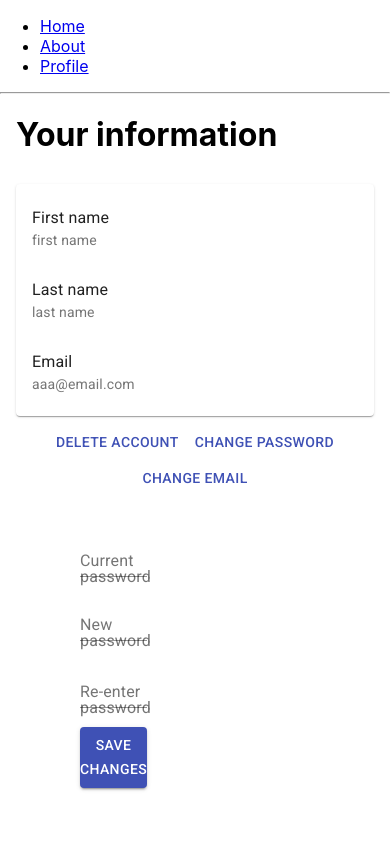
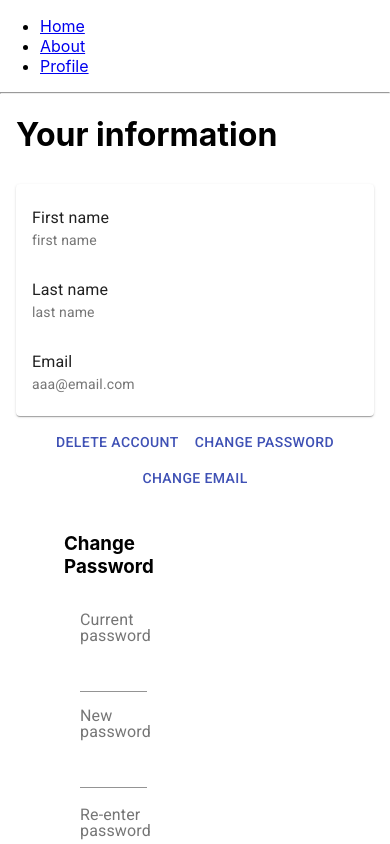
Before and after one commit to zaini/snapsense, a React (Create React App) app in the folder frontend/: page /profile in a window 390 px wide. Both pictures are taken after a click on the button "CHANGE PASSWORD". Shown: the top 844 px of the page. Built offline with nearby package versions, Linux system fonts and the light colour scheme.

Commit message:
Update containers for alignment in mobile

```diff
--- a/frontend/src/components/EmailForm.js
+++ b/frontend/src/components/EmailForm.js
@@ -1,6 +1,6 @@
 import React from "react";
 import Button from '@material-ui/core/Button';
-import { Container, List, ListItem, FormControl, InputLabel, Input, FormHelperText } from "@material-ui/core";
+import { Container, List, ListItem, FormControl, FormLabel, Input, FormHelperText } from "@material-ui/core";
 import { useForm } from 'react-hook-form';
 
 
@@ -11,12 +11,12 @@ const EmailForm = (props) => {
 
     return (
         <Container>
+            <h3>Change Email</h3>
             <form onSubmit={handleSubmit(onSubmit)}>
                 <List>
-
                     <ListItem>
                         <FormControl error={Boolean(errors.newEmail)}>
-                            <InputLabel htmlFor="newEmail">New Email</InputLabel>
+                            <FormLabel>New email</FormLabel>
                             <Input id="newEmail" name="newEmail" type="text" inputRef={register({
                                 required: true,
                                 pattern: /^[a-z0-9._%+-]+@[a-z0-9.-]+\.[a-z]{2,4}$/
@@ -39,7 +39,6 @@ const EmailForm = (props) => {
                         Save changes
                     </Button>
                     </ListItem>
-
                 </List>
             </form>
         </Container>
--- a/frontend/src/components/PasswordForm.js
+++ b/frontend/src/components/PasswordForm.js
@@ -1,6 +1,6 @@
 import React, { useState } from "react";
 import Button from '@material-ui/core/Button';
-import { Container, List, ListItem, FormControl, InputLabel, Input, FormHelperText } from "@material-ui/core";
+import { Container, List, ListItem, FormControl, FormLabel, Input, FormHelperText } from "@material-ui/core";
 import { useForm } from 'react-hook-form';
 
 
@@ -17,11 +17,12 @@ const PasswordForm = (props) => {
 
     return (
         <Container>
+            <h3>Change Password</h3>
             <form onSubmit={handleSubmit(onSubmit)}>
                 <List>
                     <ListItem>
                         <FormControl error={Boolean(errors.currentPassword)}>
-                            <InputLabel htmlFor="currentPassword">Current password</InputLabel>
+                            <FormLabel>Current password</FormLabel>
                             <Input id="currentPassword" name="currentPassword" type={passwordVisible ? "text" : "password"} />
                             {/* <i onClick={togglePasswordVisiblity}>{eye}</i>{" "} */}
                         </FormControl>
@@ -29,7 +30,7 @@ const PasswordForm = (props) => {
 
                     <ListItem>
                         <FormControl error={Boolean(errors.newPassword)}>
-                            <InputLabel htmlFor="newPassword">New password</InputLabel>
+                            <FormLabel>New password</FormLabel>
                             <Input id="newPassword" name="newPassword" type={passwordVisible ? "text" : "password"} inputRef={register({
                                 required: true
                                 // minLength: 5,
@@ -51,7 +52,7 @@ const PasswordForm = (props) => {
 
                     <ListItem>
                         <FormControl error={Boolean(errors.reEnterPassword)}>
-                            <InputLabel htmlFor="reEnterPassword">Re-enter password</InputLabel>
+                            <FormLabel>Re-enter password</FormLabel>
                             <Input id="reEnterPassword" name="reEnterPassword" type={passwordVisible ? "text" : "password"} inputRef={register({
                                 required: true
                             })} />
```
Lines whose indentation alone changed are shown as unchanged.
